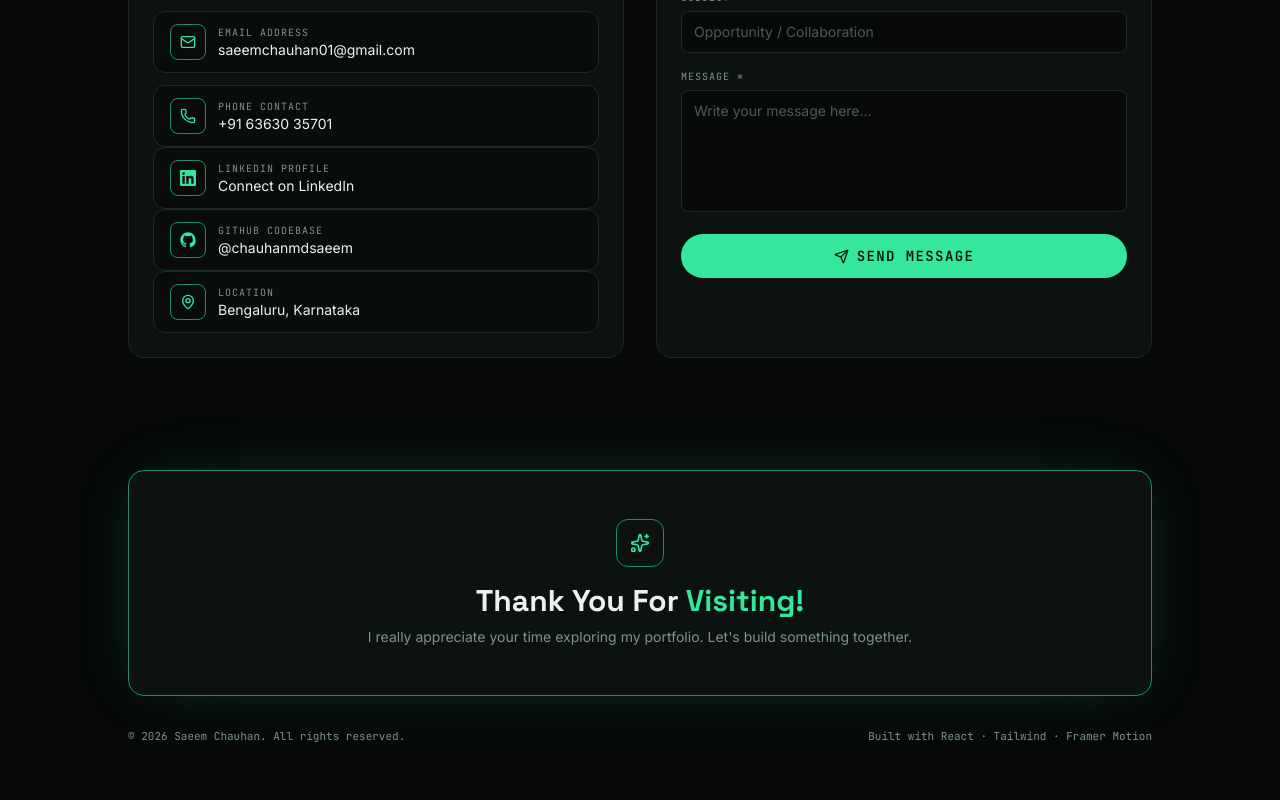
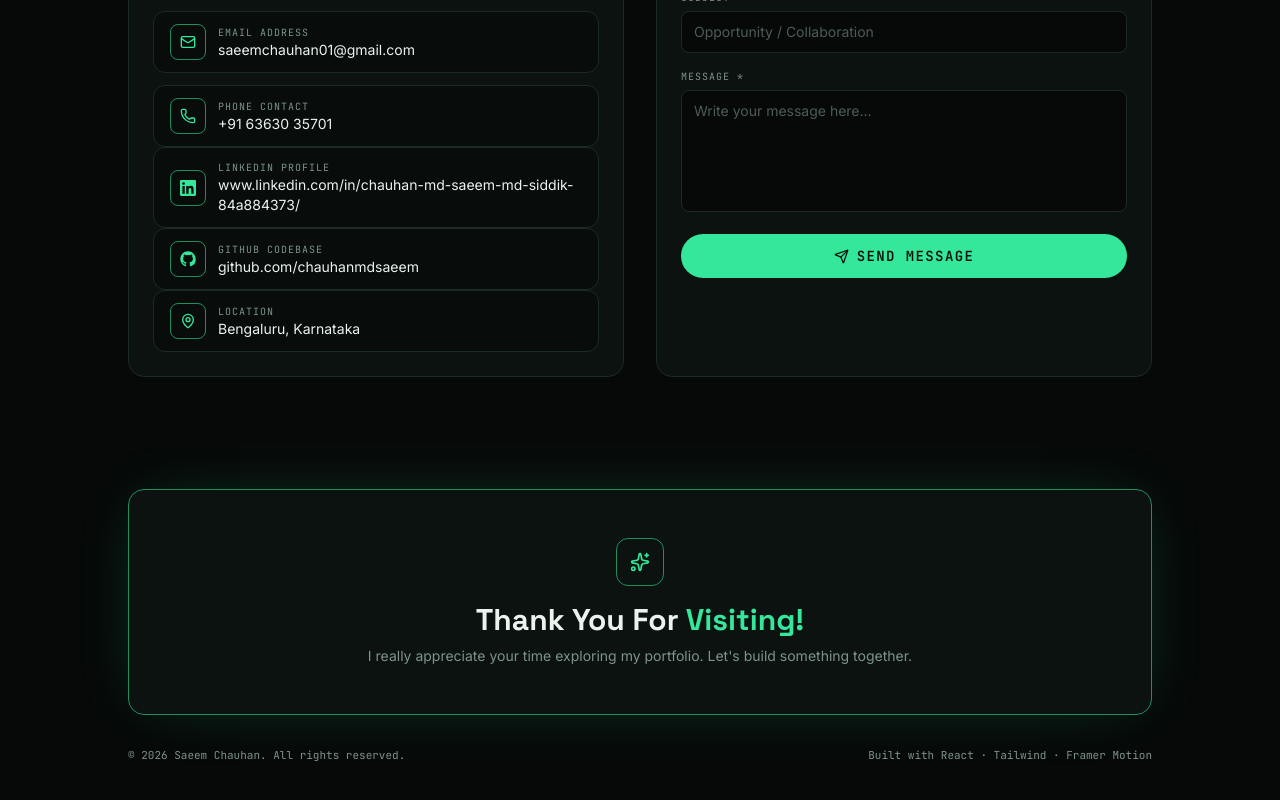
Before and after one commit to chauhanmdsaeem/saeem-portfolio, a React (Vite) app: page / in a window 1280 px wide. Shown: the part 6787-7587 px from the top of the page. Built offline with nearby package versions, Linux system fonts and the light colour scheme.

Commit message:
feat: Restore full URLs in contact section and rely on text wrapping

```diff
--- a/src/components/Contact.jsx
+++ b/src/components/Contact.jsx
@@ -9,8 +9,8 @@ import { fadeLeft, fadeRight, viewportSettings, hoverLift } from "../lib/motion"
 const FIELDS = [
   { icon: Mail, label: "Email Address", value: profile.email, href: null },
   { icon: Phone, label: "Phone Contact", value: profile.phone, href: `tel:${profile.phone.replace(/\s/g, "")}` },
-  { icon: LinkedinIcon, label: "LinkedIn Profile", value: "Connect on LinkedIn", href: profile.socials.linkedin },
-  { icon: GithubIcon, label: "GitHub Codebase", value: "@chauhanmdsaeem", href: profile.socials.github },
+  { icon: LinkedinIcon, label: "LinkedIn Profile", value: profile.socials.linkedin.replace("https://", ""), href: profile.socials.linkedin },
+  { icon: GithubIcon, label: "GitHub Codebase", value: profile.socials.github.replace("https://", ""), href: profile.socials.github },
   { icon: MapPin, label: "Location", value: profile.location, href: null },
 ];
 
```
